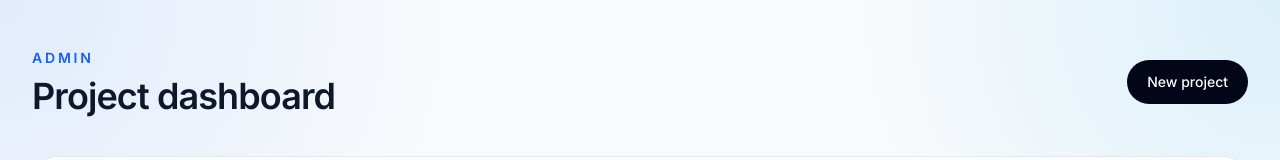
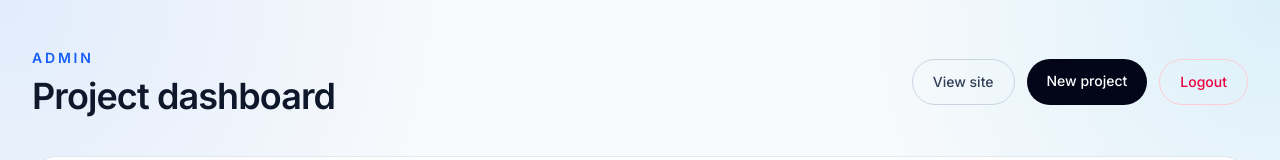
Before and after one commit to AAllred18/andrew-allred-portfolio, a Next.js app: page /admin in a window 1280 px wide. Shown: the top 160 px of the page. Built offline with nearby package versions, Linux system fonts and the light colour scheme; no server answers; the database is empty.

Commit message:
Created header to logout of admin

```diff
--- a/app/admin/page.tsx
+++ b/app/admin/page.tsx
@@ -1,6 +1,7 @@
 import Link from 'next/link';
 import { getAllProjects } from '@/lib/projects';
 import { ProjectTable } from '@/components/admin/project-table';
+import { LogoutButton } from '@/components/admin/logout-button';
 
 export default async function AdminDashboardPage() {
   const projects = await getAllProjects();
@@ -9,13 +10,33 @@ export default async function AdminDashboardPage() {
     <main className="section-shell py-12">
       <div className="flex flex-col gap-4 sm:flex-row sm:items-center sm:justify-between">
         <div>
-          <p className="text-sm font-semibold uppercase tracking-[0.2em] text-blue-600">Admin</p>
-          <h1 className="mt-2 text-4xl font-semibold tracking-tight">Project dashboard</h1>
+          <p className="text-sm font-semibold uppercase tracking-[0.2em] text-blue-600">
+            Admin
+          </p>
+          <h1 className="mt-2 text-4xl font-semibold tracking-tight">
+            Project dashboard
+          </h1>
         </div>
-        <Link href="/admin/projects/new" className="rounded-full bg-slate-950 px-5 py-3 text-sm font-medium text-white dark:bg-white dark:text-slate-950">
-          New project
-        </Link>
+
+        <div className="flex gap-3">
+          <Link
+            href="/"
+            className="rounded-full border border-slate-300 px-5 py-3 text-sm font-medium text-slate-700 transition hover:bg-slate-100 dark:border-slate-700 dark:text-slate-300 dark:hover:bg-slate-900"
+          >
+            View site
+          </Link>
+
+          <Link
+            href="/admin/projects/new"
+            className="rounded-full bg-slate-950 px-5 py-3 text-sm font-medium text-white dark:bg-white dark:text-slate-950"
+          >
+            New project
+          </Link>
+
+          <LogoutButton />
+        </div>
       </div>
+
       <div className="mt-10">
         <ProjectTable projects={JSON.parse(JSON.stringify(projects))} />
       </div>
--- /dev/null
+++ b/components/admin/admin-header.tsx
@@ -0,0 +1,46 @@
+'use client';
+
+import Link from 'next/link';
+import { signOut } from 'next-auth/react';
+
+export function AdminHeader() {
+  return (
+    <div className="flex flex-col gap-4 rounded-3xl border border-slate-200/70 bg-white/80 p-6 shadow-sm backdrop-blur dark:border-slate-800 dark:bg-slate-950/70 md:flex-row md:items-center md:justify-between">
+      <div>
+        <p className="text-xs font-semibold uppercase tracking-[0.18em] text-slate-500 dark:text-slate-400">
+          Admin CMS
+        </p>
+        <h1 className="mt-2 text-3xl font-semibold tracking-tight text-slate-900 dark:text-white">
+          Projects Dashboard
+        </h1>
+        <p className="mt-2 text-sm text-slate-500 dark:text-slate-400">
+          Manage your portfolio projects and content.
+        </p>
+      </div>
+
+      <div className="flex flex-wrap gap-3">
+        <Link
+          href="/"
+          className="rounded-full border border-slate-300 px-4 py-2 text-sm font-medium text-slate-700 transition hover:bg-slate-100 dark:border-slate-700 dark:text-slate-300 dark:hover:bg-slate-900"
+        >
+          View site
+        </Link>
+
+        <Link
+          href="/admin/projects/new"
+          className="rounded-full bg-slate-950 px-4 py-2 text-sm font-medium text-white transition hover:-translate-y-0.5 dark:bg-white dark:text-slate-950"
+        >
+          New project
+        </Link>
+
+        <button
+          type="button"
+          onClick={() => signOut({ callbackUrl: '/' })}
+          className="rounded-full border border-rose-200 px-4 py-2 text-sm font-medium text-rose-600 transition hover:bg-rose-50 dark:border-rose-500/30 dark:text-rose-300 dark:hover:bg-rose-500/10"
+        >
+          Logout
+        </button>
+      </div>
+    </div>
+  );
+}
--- /dev/null
+++ b/components/admin/logout-button.tsx
@@ -0,0 +1,15 @@
+'use client';
+
+import { signOut } from 'next-auth/react';
+
+export function LogoutButton() {
+  return (
+    <button
+      type="button"
+      onClick={() => signOut({ callbackUrl: '/' })}
+      className="rounded-full border border-rose-200 px-5 py-3 text-sm font-medium text-rose-600 transition hover:bg-rose-50 dark:border-rose-500/30 dark:text-rose-300 dark:hover:bg-rose-500/10"
+    >
+      Logout
+    </button>
+  );
+}
--- a/components/admin/project-table.tsx
+++ b/components/admin/project-table.tsx
@@ -181,6 +181,8 @@ export function ProjectTable({ projects: initialProjects }: { projects: any[] })
                   <div className="flex flex-wrap gap-2">
                     <Link
                       href={`/projects/${project.slug}`}
+                      target="_blank"
+                      rel="noopener noreferrer"
                       className="rounded-full border border-slate-300 px-3 py-1.5 text-xs font-medium text-slate-700 transition hover:bg-slate-100 dark:border-slate-700 dark:text-slate-300 dark:hover:bg-slate-900"
                     >
                       View
```
